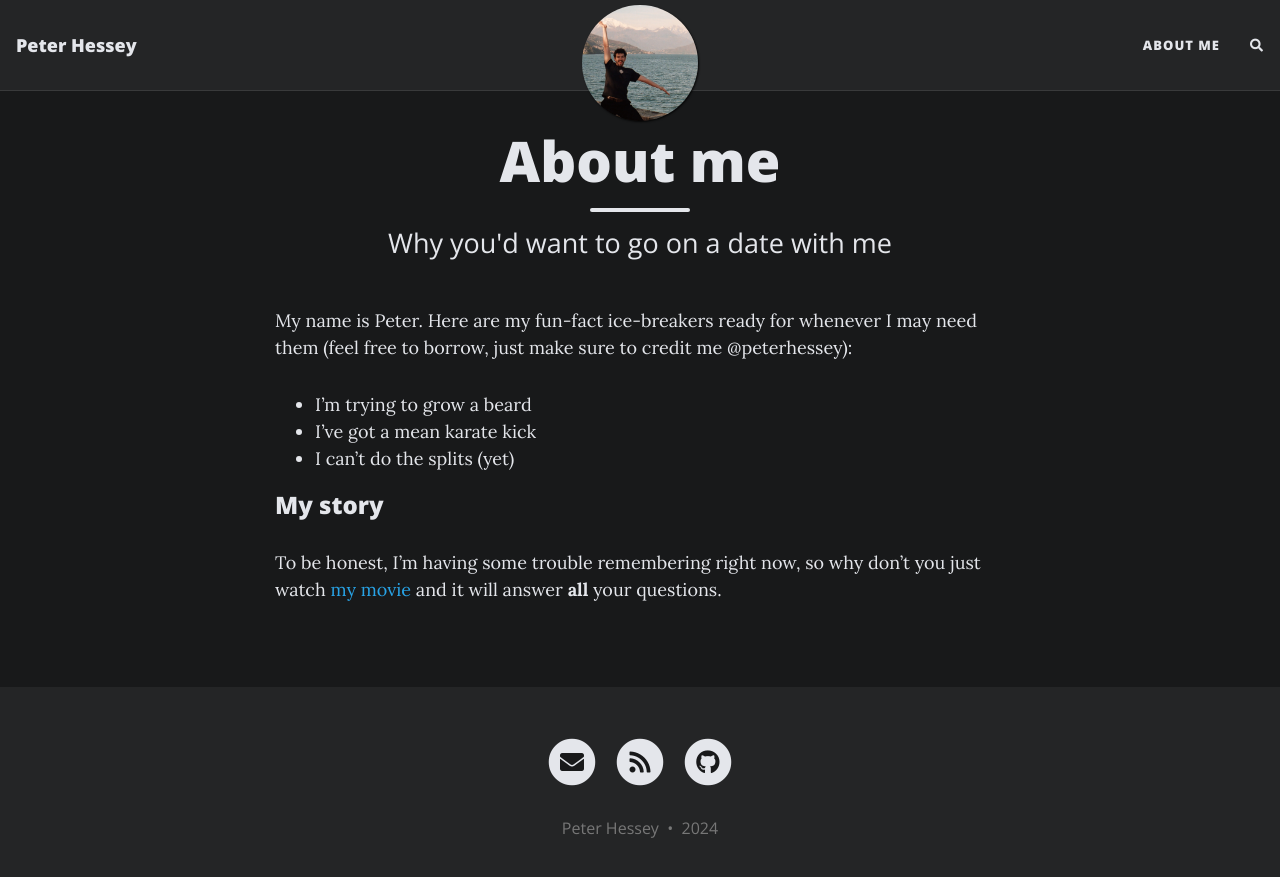
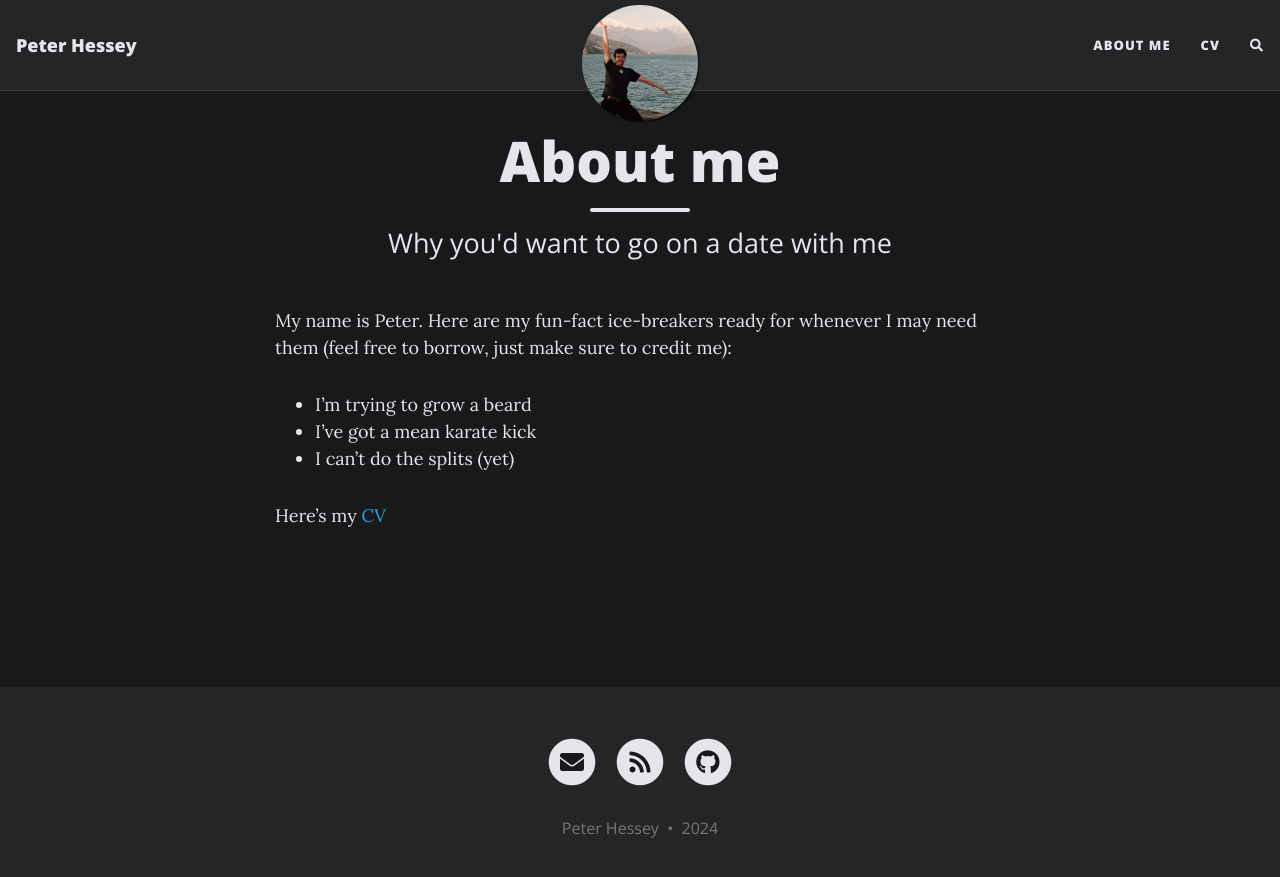
Before and after one commit to peterhessey/peterhessey.github.io, a Jekyll site: the page built from aboutme.md, in a window 1280 px wide. Shown: the top 877 px of the page. Built offline with Jekyll 4.4.1, drawn with Linux system fonts in a browser that asks for light colours; nearby versions of some CDN libraries; comment, search, counter and statistics services are not loaded.

Commit message:
:construction: Test uploading CV

```diff
--- a/_config.yml
+++ b/_config.yml
@@ -22,6 +22,7 @@ author: Peter Hessey
 navbar-links:
 
   About Me: "aboutme"
+  CV: http://peterhessey.github.io/assets/pdf/CV.pdf
 
   # Resources:
   #   - Beautiful Jekyll: "https://beautifuljekyll.com"
--- a/aboutme.md
+++ b/aboutme.md
@@ -4,12 +4,10 @@ title: About me
 subtitle: Why you'd want to go on a date with me
 ---
 
-My name is Peter. Here are my fun-fact ice-breakers ready for whenever I may need them (feel free to borrow, just make sure to credit me @peterhessey):
+My name is Peter. Here are my fun-fact ice-breakers ready for whenever I may need them (feel free to borrow, just make sure to credit me):
 
 - I'm trying to grow a beard
 - I've got a mean karate kick
 - I can't do the splits (yet)
 
-### My story
-
-To be honest, I'm having some trouble remembering right now, so why don't you just watch [my movie](https://en.wikipedia.org/wiki/The_Princess_Bride_%28film%29) and it will answer **all** your questions.
+Here's my [CV](../assets/pdf/CV.pdf)
```
Also changed, not shown: 1 other file.
